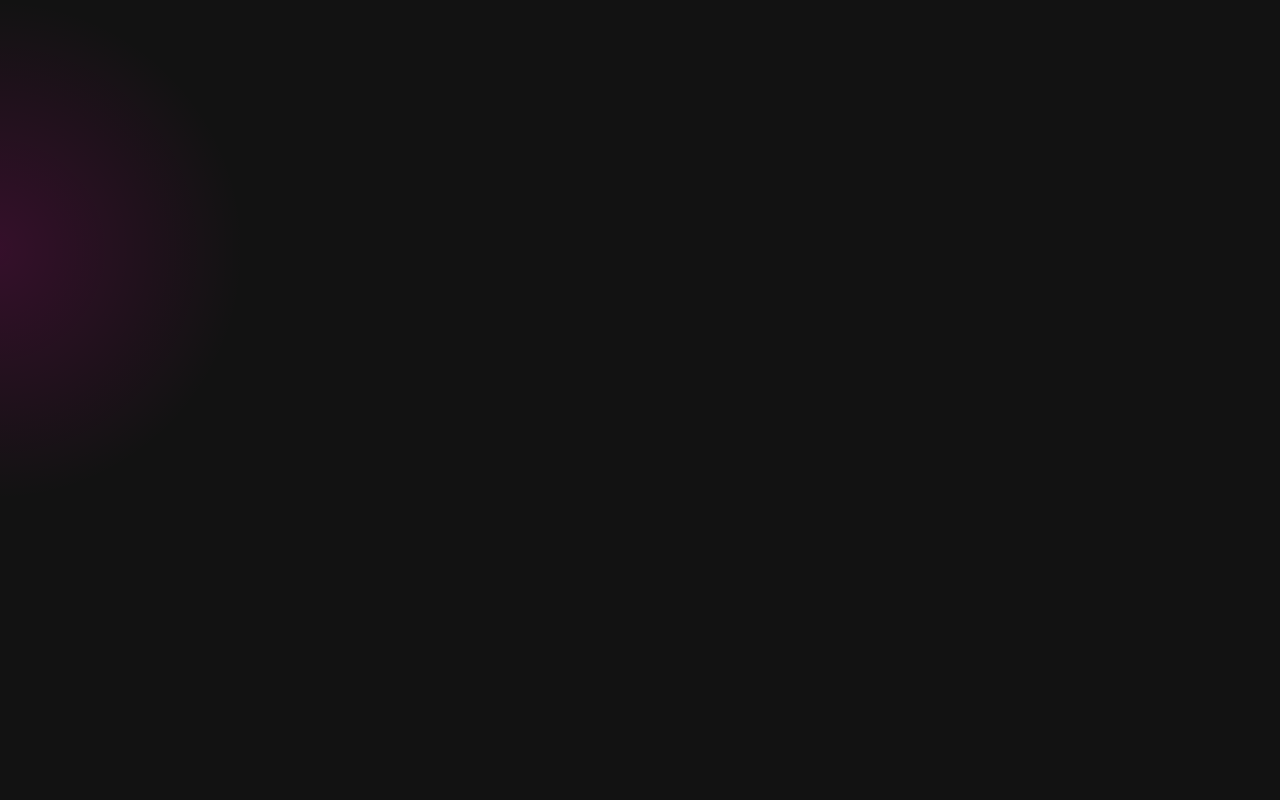
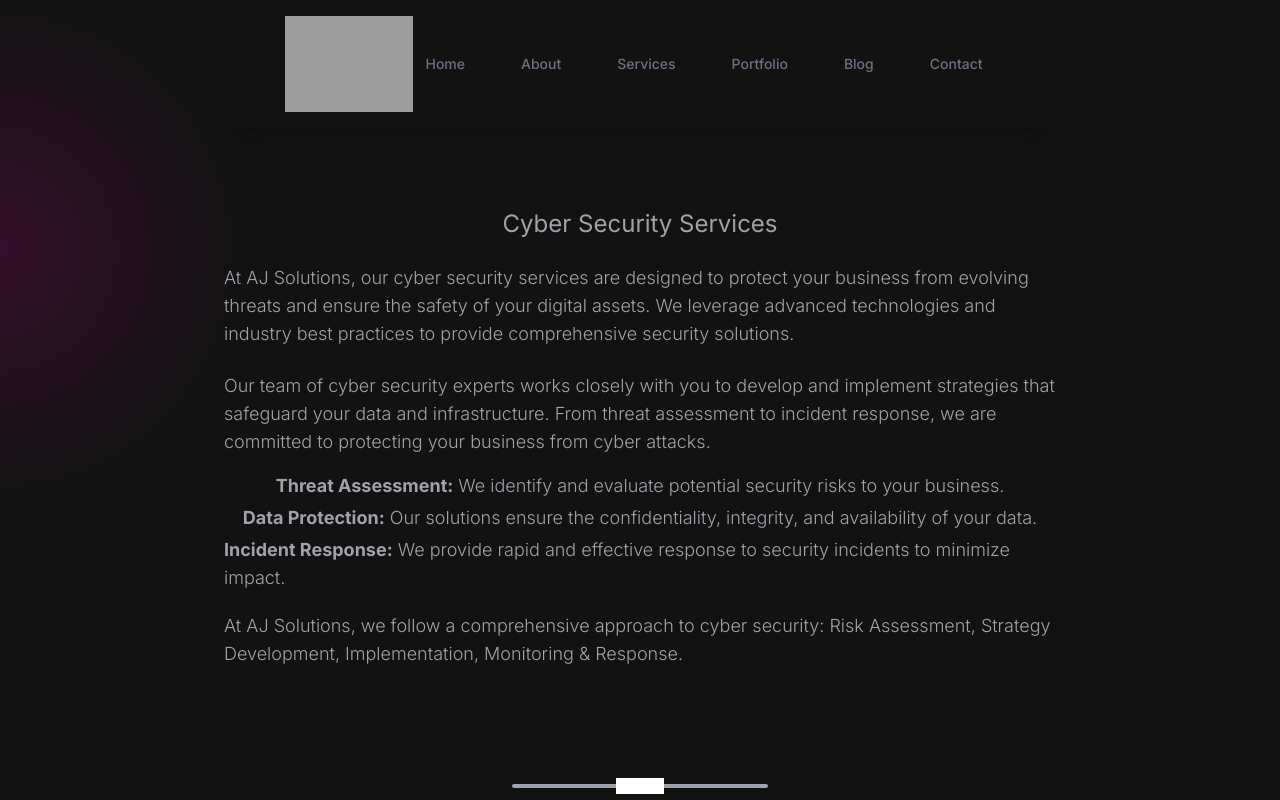
Before and after one commit to sanjvj/AJ-Solution, a React (Vite) app in the folder frontend/: page /services/cyber in a window 1280 px wide. Before the commit this address had no page. Shown: the top 800 px of the page. Built offline with nearby package versions, Linux system fonts and the light colour scheme; grey boxes are pictures that could not be loaded.

Commit message:
Add Services description

```diff
--- a/frontend/src/App.jsx
+++ b/frontend/src/App.jsx
@@ -9,6 +9,8 @@ import { Blog } from "./pages/Blog";
 import { Portfolio } from "./pages/Portfolio";
 import ServicePage from "./pages/ServicePage";
 import Mobile from "./pages/Mobile";
+import SoftwareDevelopmentpage from "./pages/SoftwareDevelopmentpage";
+import CyberSecurityPage from "./pages/CyberSecurityPage";
 function App() {
   return (
     <>
@@ -25,6 +27,10 @@ function App() {
         <Route path="/contact" element={<Contact></Contact>}></Route>
         <Route path="/services/web" element={<ServicePage></ServicePage>}></Route>
         <Route path="/services/mobile" element={<Mobile></Mobile>}></Route>
+        <Route path="/services/cyber" element={<CyberSecurityPage></CyberSecurityPage>}></Route>
+        <Route path="/services/software" element={<SoftwareDevelopmentpage></SoftwareDevelopmentpage>}></Route>
+
+
 
       </Routes>
     </>
--- /dev/null
+++ b/frontend/src/pages/CyberSecurityPage.jsx
@@ -0,0 +1,42 @@
+// src/components/CyberSecurityPage.js
+
+import React from "react";
+import { Footer } from "../Components/Footer";
+import { FooterAnimation } from "../Components/FooterAnimation";
+import { Topbar } from "../Components/Topbar";
+
+const CyberSecurityPage = () => {
+  return (
+    <div className="mx-auto max-w-4xl px-4 sm:px-6 lg:px-8 flex flex-col items-center">
+      <Topbar />
+      <h2 className="text-zinc-400 font-lg text-2xl mt-20">
+        Cyber Security Services
+      </h2>
+      <br />
+      <p className="text-zinc-400 font-light text-lg">
+        At AJ Solutions, our cyber security services are designed to protect your business from evolving threats and ensure the safety of your digital assets. We leverage advanced technologies and industry best practices to provide comprehensive security solutions.
+      </p>
+      <br />
+      <p className="text-zinc-400 font-light text-lg pb-4">
+        Our team of cyber security experts works closely with you to develop and implement strategies that safeguard your data and infrastructure. From threat assessment to incident response, we are committed to protecting your business from cyber attacks.
+      </p>
+      <p className="text-zinc-400 font-light text-lg pb-1">
+        <span className="font-bold">Threat Assessment:</span> We identify and evaluate potential security risks to your business.
+      </p>
+      <p className="text-zinc-400 font-light text-lg pb-1">
+        <span className="font-bold">Data Protection:</span> Our solutions ensure the confidentiality, integrity, and availability of your data.
+      </p>
+      <p className="text-zinc-400 font-light text-lg pb-1 mb-4">
+        <span className="font-bold">Incident Response:</span> We provide rapid and effective response to security incidents to minimize impact.
+      </p>
+      <p className="text-zinc-400 font-light text-lg pb-1 mb-4">
+        At AJ Solutions, we follow a comprehensive approach to cyber security: Risk Assessment, Strategy Development, Implementation, Monitoring & Response.
+      </p>
+
+      <FooterAnimation />
+      <Footer />
+    </div>
+  );
+};
+
+export default CyberSecurityPage;
```
Also changed, not shown: 1 other file (tests, documents, lock files or other folders).
